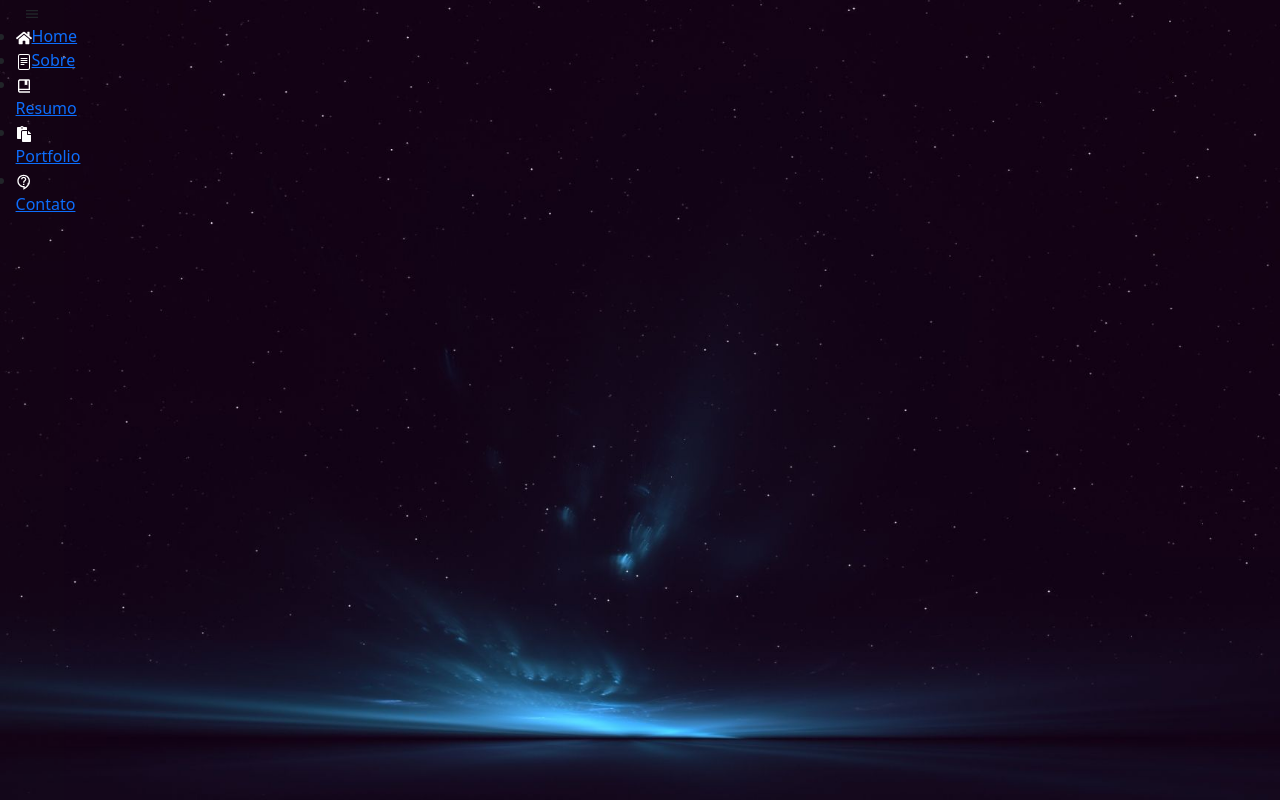
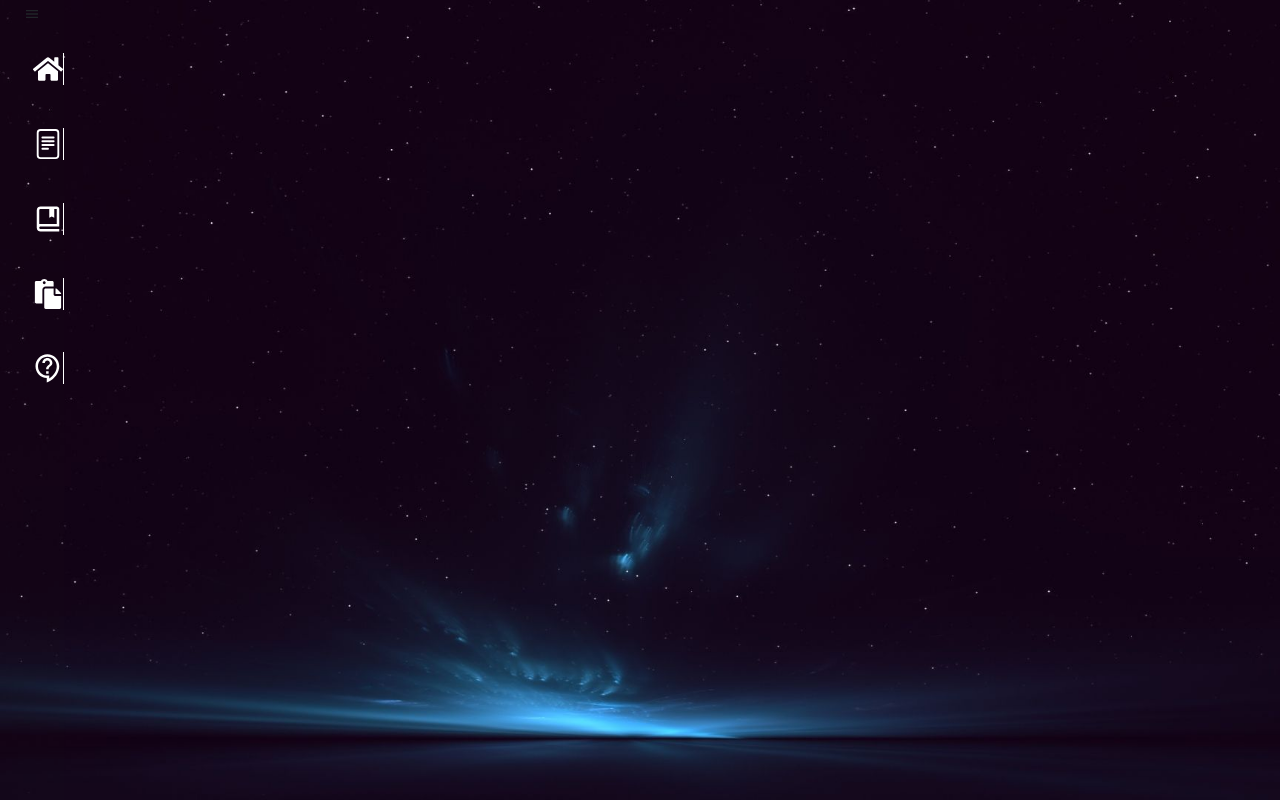
Before and after one commit to eng-Bruno/portfolio, a React (Create React App) app: page / in a window 1280 px wide. Built offline with nearby package versions, Linux system fonts and the light colour scheme.

Commit message:
estilizando a nav bar

```diff
--- a/src/components/Header.css
+++ b/src/components/Header.css
@@ -14,3 +14,52 @@
     inset: 0 95% 0 0;
     background-color: hsla(0, 2%, 19%, 0.0558);
 }
+
+nav .ul-item {
+    display: flex;
+    flex-direction: column;
+    margin-block: .5rem;
+    list-style: none;
+}
+
+nav .ul-item.oicon a {
+    display: none;
+
+}
+
+nav .ul-item.oicon li::after {
+    content: "";
+    position: absolute;
+    width: 1%;
+    height: 4%;
+    background-color: #fff;
+    right: 0;
+}
+
+nav .ul-item li {
+    display: flex;
+    align-items: center;
+    gap: 2rem;
+    cursor: pointer;
+    padding-block: 1.2rem;
+    margin-block: .2rem;
+}
+
+nav .ul-item li::hover {
+    background-color: rgb(66, 81, 52);
+}
+
+nav .ul-item li .icon {
+    color: rgb(rgb(0, 250, 33), green, blue);
+    margin-inline: 1rem;
+    font-size: 30px;
+}
+
+nav .ul-item li a {
+    text-transform: uppercase;
+    text-decoration: none;
+    color: #fff;
+    border-left: 1px solid white;
+    padding-left: 2rem;
+
+}
--- a/src/components/Header.js
+++ b/src/components/Header.js
@@ -1,5 +1,5 @@
 import React, {useState} from "react";
-import {IoMdMenu, IoMdClose} from 'react-icons/io'
+import {IoMdMenu, IoMdClose, IoMdDocument} from 'react-icons/io'
 import { FaHome, FaPaste} from 'react-icons/fa'
 import { BsFileText} from 'react-icons/bs'
 import { BiBookBookmark} from 'react-icons/bi'
@@ -27,27 +27,27 @@ const Header = () => {
                 <ul className={active ? 'ul-item' : 'ul-item oicon'}>
 
                     <li>
-                        <FaHome style={{color: 'white'}}/>
+                        <FaHome className="icon" style={{color: 'white'}}/>
                         <Link to='/'>Home</Link>
                     </li>
 
                     <li>
-                        <BsFileText style={{color: 'white'}}/>
+                        <BsFileText className="icon" style={{color: 'white'}}/>
                         <Link to='/'>Sobre</Link>
                     </li>
 
                     <li>
-                        <BiBookBookmark style={{color: 'white'}}/>
+                        <BiBookBookmark className="icon" style={{color: 'white'}}/>
                         <Link to='/'>Resumo</Link>
                     </li>
 
                     <li>
-                        <FaPaste style={{color: 'white'}}/>
+                        <FaPaste className="icon" style={{color: 'white'}}/>
                         <Link to='/'>Portfolio</Link>
                     </li>
 
                     <li>
-                        <MdOutlineContactSupport style={{color: 'white'}}/>
+                        <MdOutlineContactSupport className="icon" style={{color: 'white'}}/>
                         <Link to='/'>Contato</Link>
                     </li>
 
```
Also changed, not shown: src/App.css (+0 -39 lines).
